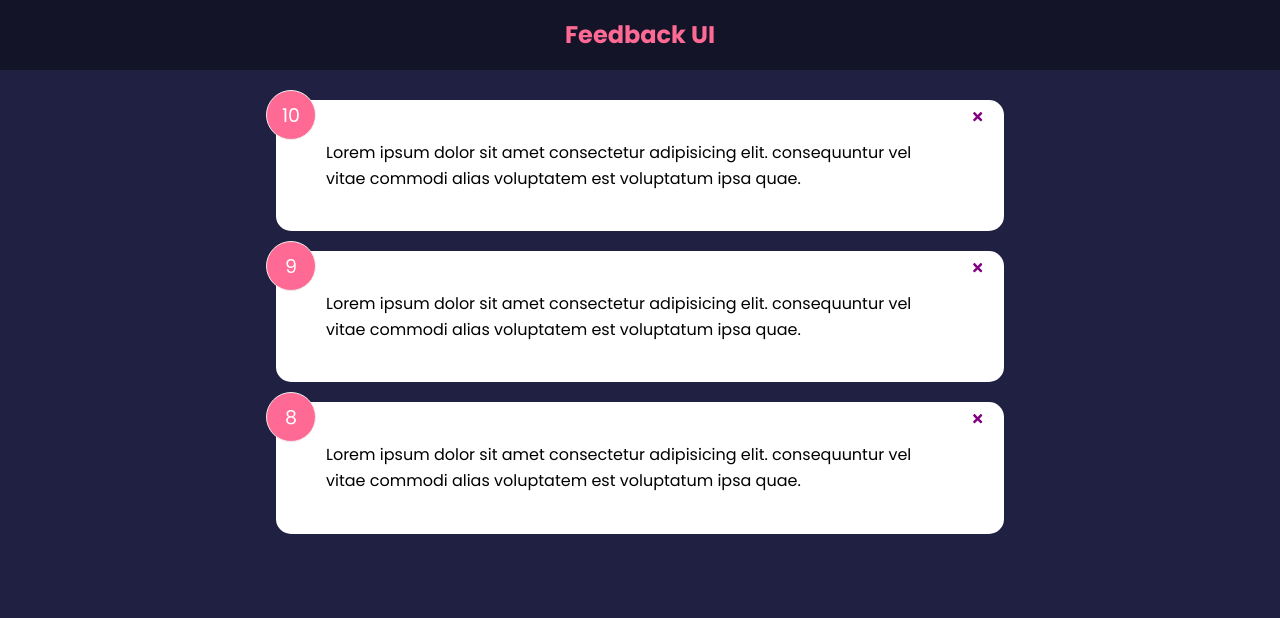
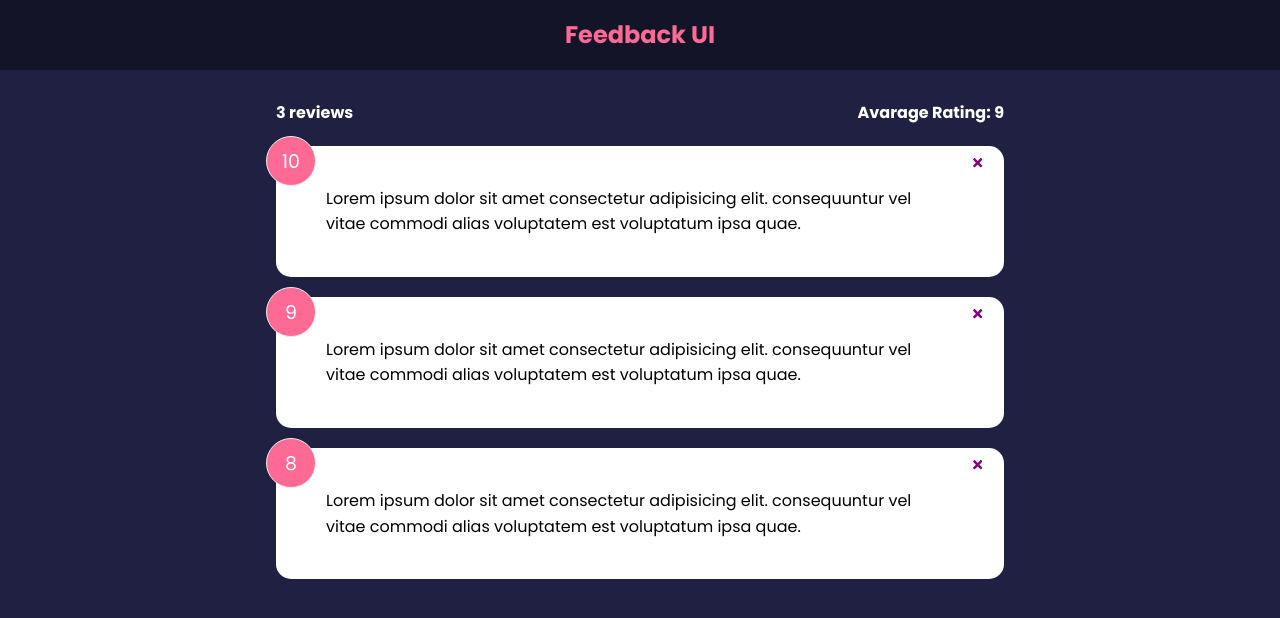
Before and after one commit to TalTaitelbaum/feedbackui, a React (Create React App) app: page / in a window 1280 px wide. Shown: the top 618 px of the page. Built offline with nearby package versions, Linux system fonts and the light colour scheme.

Commit message:
created feedbackStates component taht shows the total number of feedbackItems and the average of all the ratings

```diff
--- a/src/App.js
+++ b/src/App.js
@@ -1,6 +1,7 @@
 import { useState } from "react";
 import Header from "./components/Header";
 import FeedbackList from "./components/FeedbackList";
+import FeedbackStats from "./components/FeedbackStats";
 import FeedbackData from "./data/FeedbackData";
 
 function App() {
@@ -16,6 +17,7 @@
     <>
       <Header />
       <div className="container">
+        <FeedbackStats feedback={feedback} />
         <FeedbackList feedback={feedback} handleDelete={deleteFeedback} />
       </div>
     </>
--- /dev/null
+++ b/src/components/FeedbackStats.jsx
@@ -0,0 +1,24 @@
+import PropTypes from "prop-types";
+
+function FeedbackStats({ feedback }) {
+  //calculate ratings avg
+  let average =
+    feedback.reduce((acc, cur) => {
+      return acc + cur.rating;
+    }, 0) / feedback.length;
+
+  average = average.toFixed(1).replace(/[.,]0$/, "");
+
+  return (
+    <div className="feedback-stats">
+      <h4>{feedback.length} reviews</h4>
+      <h4>Avarage Rating: {isNaN(average) ? 0 : average}</h4>
+    </div>
+  );
+}
+
+FeedbackStats.protoType = {
+  feedback: PropTypes.array.isRequired,
+};
+
+export default FeedbackStats;
```
